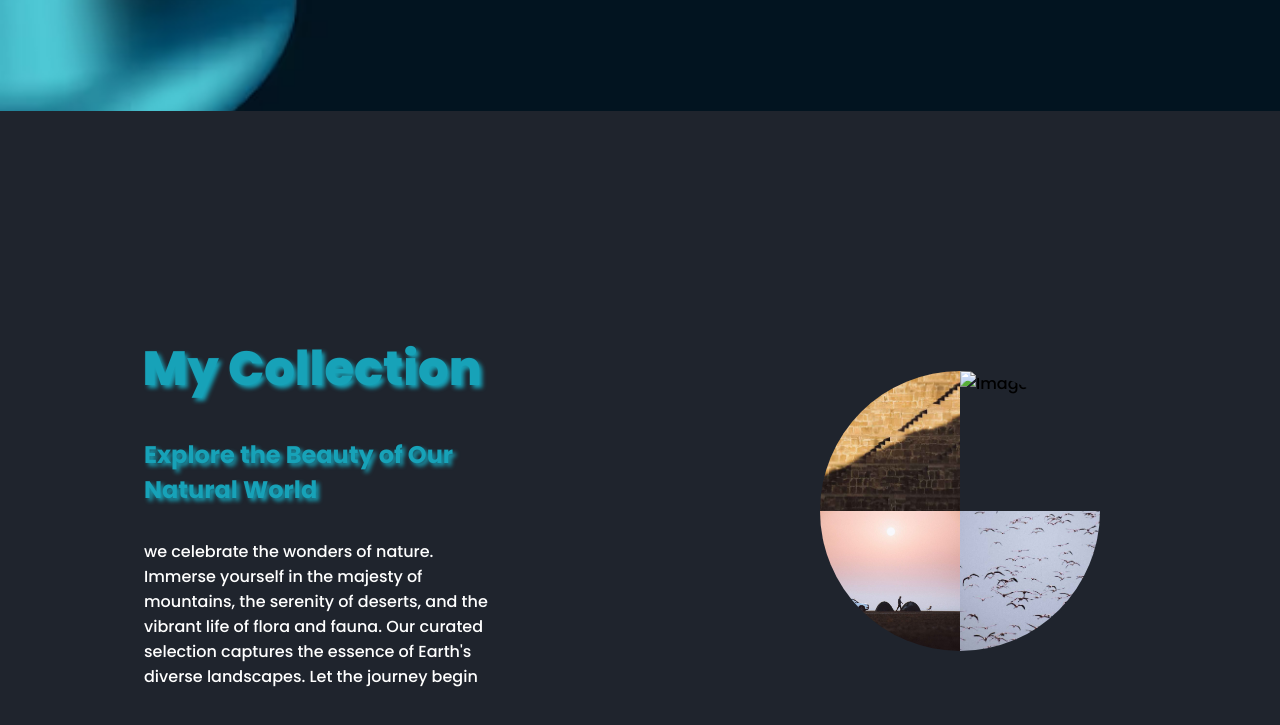
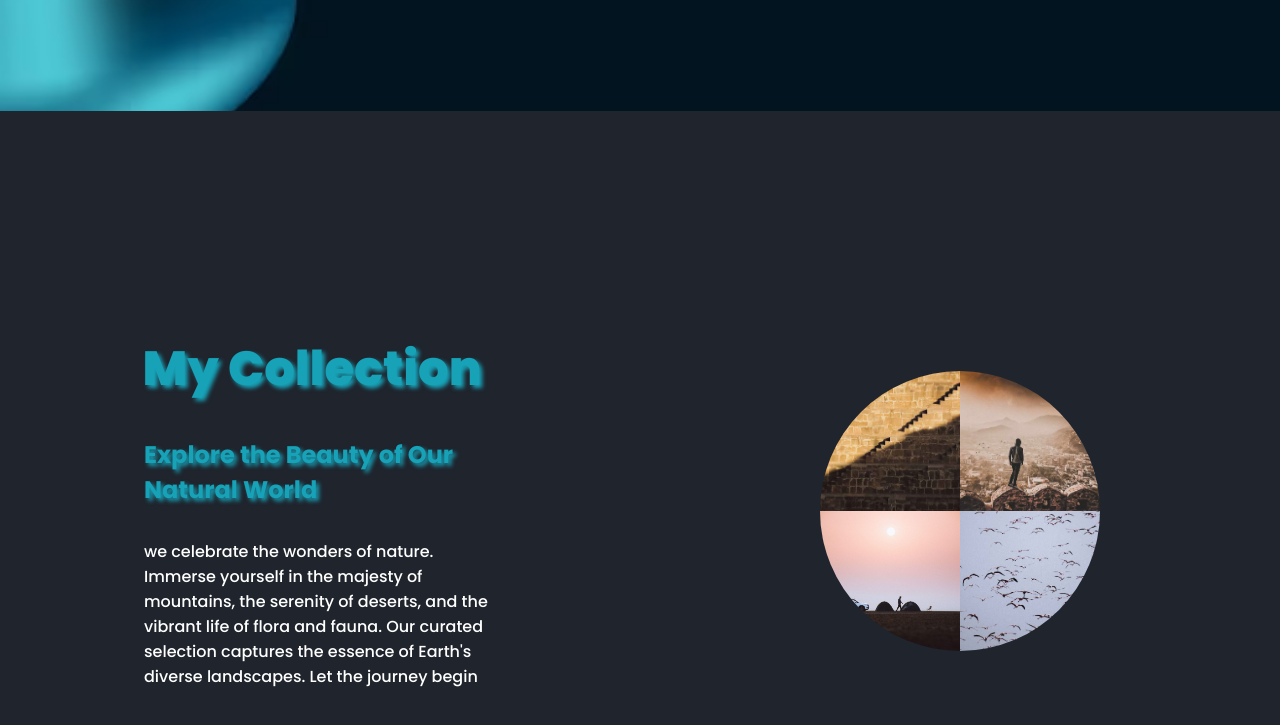
Before and after one commit to Yash-hub-agn/photo, a plain HTML site: page index.html in a window 1280 px wide. Shown: the part 1489-2214 px from the top of the page. Drawn offline with nearby package versions, Linux system fonts and the light colour scheme.

Commit message:
Update index.html

```diff
--- a/index.html
+++ b/index.html
@@ -62,7 +62,7 @@
         <div class="right-half half-container flex flex-center">
             <div class="circle-container flex flex-center cursor-pointer circle overflow-hidden position-relative">
                 <div class="circle-container-img image1" data-collection='1'><img class="image cover-parent" src="./image/4.jpg" alt="Image 1"></div>
-                <div class="circle-container-img image2" data-collection='2'><img class="image cover-parent" src="./imgae/3.jpg" alt="Image 2"></div>
+                <div class="circle-container-img image2" data-collection='2'><img class="image cover-parent" src="./image/3.jpg" alt="Image 2"></div>
                 <div class="circle-container-img image3" data-collection='3'><img class="image cover-parent" src="./image/2.1.jpg" alt="Image 3"></div>
                 <div class="circle-container-img image4" data-collection='4'><img class="image cover-parent" src="./image/1.jpg" alt="Image 4"></div>
             </div>
```
